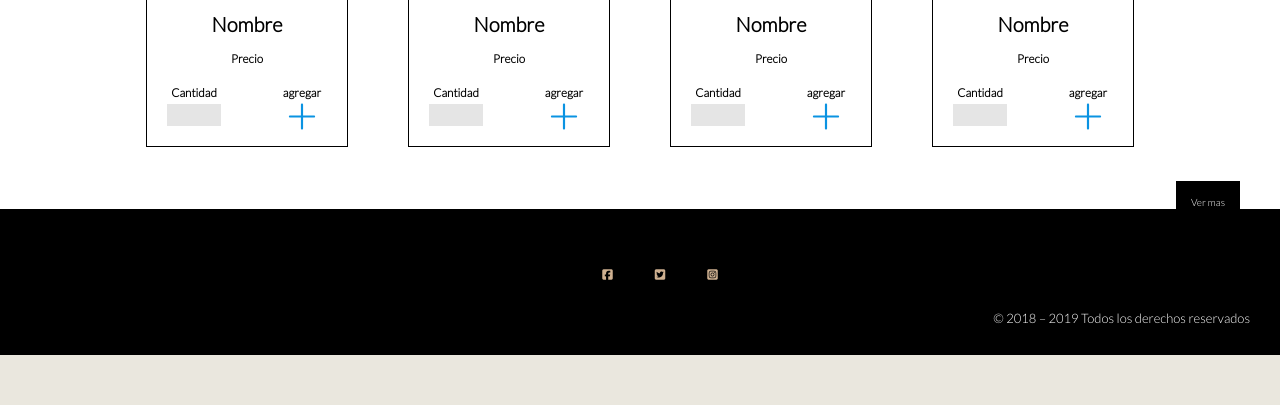
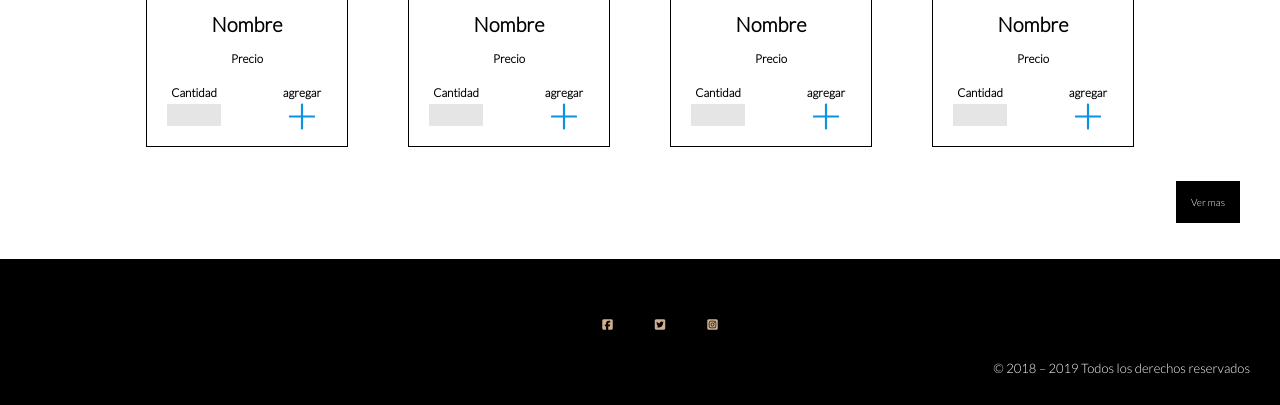
Before and after one commit to marcknova/Cafeteria1.1, a PHP site: page / in a window 1280 px wide. Shown: the part 1747-2152 px from the top of the page. Before the commit the page ends 2102 px from the top, so only its background shows below. Run offline with PHP 8.4, Linux system fonts and the light colour scheme; some libraries are stand-ins or nearby versions.

Commit message:
footer margen

```diff
--- a/css/style.css
+++ b/css/style.css
@@ -142,8 +142,6 @@ a {
     margin: 1rem 0 1rem 0;
 }
 
-
-
 /* PRODUCTOS */
 .productos{
     display: flex;
@@ -160,7 +158,6 @@ a {
 .card img{
     width: 20rem;
     height: 15rem;
-
 }
 h1{
     text-align: center;
@@ -250,3 +247,6 @@ footer {
     color: #fff;
 
 }
+footer{
+    margin-top: 5rem;
+}
```
